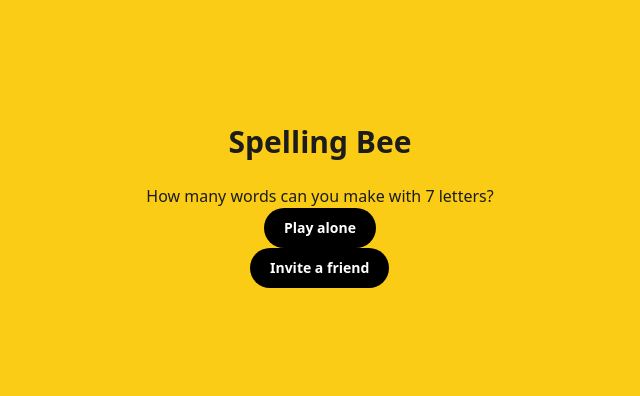
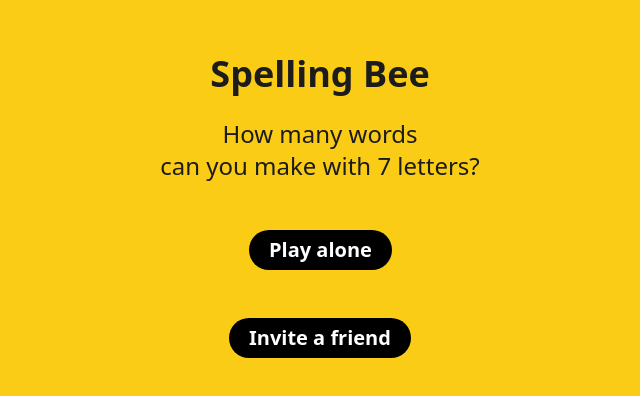
Before and after one commit to gros-pataplouf/spelling-bee, a React (Vite) app in the folder frontend/: page / in a window 1280 px wide. Shown: the part 194-590 px from the top of the page, without its empty margins (320-960 px from the left). Built offline with nearby package versions, Linux system fonts and the light colour scheme.

Commit message:
feat: improve styles

```diff
--- a/frontend/public/index.css
+++ b/frontend/public/index.css
@@ -1248,6 +1248,22 @@ html {
   line-height: 1.25rem;
 }
 
+.btn-md {
+  height: 2.5rem;
+  min-height: 2.5rem;
+  padding-left: 1.25rem;
+  padding-right: 1.25rem;
+}
+
+.btn-lg {
+  font-size: 1.125rem;
+  height: 3rem;
+  line-height: 1.75rem;
+  min-height: 3rem;
+  padding-left: 1.5rem;
+  padding-right: 1.5rem;
+}
+
 .btn:disabled {
   opacity: 0.5;
   pointer-events: none;
@@ -1602,6 +1618,15 @@ html {
   margin-right: 0.5rem;
 }
 
+.mx-auto {
+  margin-left: auto;
+  margin-right: auto;
+}
+
+.mb-4 {
+  margin-bottom: 1rem;
+}
+
 .block {
   display: block;
 }
@@ -1620,16 +1645,6 @@ html {
 
 .w-full {
   width: 100%;
-}
-
-@keyframes pulse {
-  50% {
-    opacity: .5;
-  }
-}
-
-.animate-pulse {
-  animation: pulse 2s cubic-bezier(0.4, 0, 0.6, 1) infinite;
 }
 
 @keyframes bounce {
@@ -1648,6 +1663,31 @@ html {
   animation: bounce 1s infinite;
 }
 
+@keyframes pulse {
+  50% {
+    opacity: .5;
+  }
+}
+
+.animate-pulse {
+  animation: pulse 2s cubic-bezier(0.4, 0, 0.6, 1) infinite;
+}
+
+@keyframes ping {
+  75%, 100% {
+    transform: scale(2);
+    opacity: 0;
+  }
+}
+
+.animate-ping {
+  animation: ping 1s cubic-bezier(0, 0, 0.2, 1) infinite;
+}
+
+.cursor-copy {
+  cursor: copy;
+}
+
 .flex-col {
   flex-direction: column;
 }
@@ -1662,6 +1702,12 @@ html {
 
 .justify-center {
   justify-content: center;
+}
+
+.space-y-12 > :not([hidden]) ~ :not([hidden]) {
+  --tw-space-y-reverse: 0;
+  margin-top: calc(3rem * calc(1 - var(--tw-space-y-reverse)));
+  margin-bottom: calc(3rem * var(--tw-space-y-reverse));
 }
 
 .rounded-full {
@@ -1691,9 +1737,24 @@ html {
   text-align: center;
 }
 
-.text-3xl {
-  font-size: 1.875rem;
-  line-height: 2.25rem;
+.text-2xl {
+  font-size: 1.5rem;
+  line-height: 2rem;
+}
+
+.text-4xl {
+  font-size: 2.25rem;
+  line-height: 2.5rem;
+}
+
+.text-lg {
+  font-size: 1.125rem;
+  line-height: 1.75rem;
+}
+
+.text-xl {
+  font-size: 1.25rem;
+  line-height: 1.75rem;
 }
 
 .font-bold {
@@ -1745,3 +1806,45 @@ html {
   top: calc(50% - 75px);
   left: calc(50% - 28.865px);
 }
+
+@media (prefers-color-scheme: dark) {
+  .dark\:bg-black {
+    --tw-bg-opacity: 1;
+    background-color: rgb(0 0 0 / var(--tw-bg-opacity));
+  }
+
+  .dark\:bg-gray-950 {
+    --tw-bg-opacity: 1;
+    background-color: rgb(3 7 18 / var(--tw-bg-opacity));
+  }
+
+  .dark\:bg-gray-800 {
+    --tw-bg-opacity: 1;
+    background-color: rgb(31 41 55 / var(--tw-bg-opacity));
+  }
+
+  .dark\:bg-gray-700 {
+    --tw-bg-opacity: 1;
+    background-color: rgb(55 65 81 / var(--tw-bg-opacity));
+  }
+
+  .dark\:text-black {
+    --tw-text-opacity: 1;
+    color: rgb(0 0 0 / var(--tw-text-opacity));
+  }
+
+  .dark\:text-red-900 {
+    --tw-text-opacity: 1;
+    color: rgb(127 29 29 / var(--tw-text-opacity));
+  }
+
+  .dark\:text-gray-100 {
+    --tw-text-opacity: 1;
+    color: rgb(243 244 246 / var(--tw-text-opacity));
+  }
+
+  .dark\:text-red-800 {
+    --tw-text-opacity: 1;
+    color: rgb(153 27 27 / var(--tw-text-opacity));
+  }
+}
--- a/frontend/src/App.tsx
+++ b/frontend/src/App.tsx
@@ -171,8 +171,8 @@ function App (): React.JSX.Element {
   }
 
   return (
-    <div className="bg-yellow-400 h-screen flex flex-col justify-center items-center">
-      <h1 className="font-semibold text-center pb-6 text-3xl">Spelling Bee</h1>
+    <div className="bg-yellow-400 h-screen flex flex-col justify-center items-cente">
+      <h1 className="font-semibold text-center pb-6 dark:text-black text-4xl">Spelling Bee</h1>
       {stateOfGame.phaseOfGame === PhaseOfGame.welcome && < Welcome startGame={startGame}/>}
       {stateOfGame.phaseOfGame === PhaseOfGame.joining && <Join startGame={startGame} stateOfGame={stateOfGame} setStateOfGame={setStateOfGame} />}
       {stateOfGame.phaseOfGame === PhaseOfGame.playing && <Game props={{ stateOfGame, setStateOfGame }}/>}
--- a/frontend/src/components/Join.tsx
+++ b/frontend/src/components/Join.tsx
@@ -4,7 +4,7 @@ import { type BaseSyntheticEvent, useState } from 'react'
 
 export default function Join (props: JoinProps): React.JSX.Element {
   const { startGame, setStateOfGame } = props
-  const [userInput, setUserInput] = useState('Player2')
+  const [userInput, setUserInput] = useState('player 2')
   function handleChange (e: BaseSyntheticEvent): void {
     const newName = e.target.value as string
     setUserInput(newName)
@@ -21,16 +21,16 @@ export default function Join (props: JoinProps): React.JSX.Element {
       }
     })
   }
-  return <>
-      <p>How many words can you make with 7 letters?</p>
-      <p>You have been invited to play spelling bee!</p>
-      <p>Please enter your name</p>
-      <input value={userInput} onChange={handleChange} onMouseLeave={submitName}/>
+  return <div className="flex flex-col space-y-12 text-center dark:text-black">
+      <p className="text-xl text-bold">How many words can you make with 7 letters?</p>
+      <p className="text-xl text-bold">You have been invited to play Spelling Bee!</p>
+      <p className="text-xl text-bold">Please enter your name:</p>
+      <input className="mx-auto input text-xl text-bold mb-4" value={userInput} onClick={ () => { userInput === 'player 2' && setUserInput('') } } onChange={handleChange} onMouseLeave={submitName}/>
       <button
-        className="btn btn-rounded text-white font-bold bg-black"
+        className="btn btn-rounded text-white font-bold bg-black mx-auto block"
         onClick={startGame('solo')}
       >
         Join game
       </button>
-    </>
+    </div>
 }
--- a/frontend/src/components/Notification.tsx
+++ b/frontend/src/components/Notification.tsx
@@ -22,7 +22,7 @@ export default function Notification (props: NotificationProps): React.JSX.Eleme
     }, 3000)
   }, [stateOfGame.message])
 
-  return <p className="animate-bounce">
+  return <p className="animate-bounce text-lg dark:text-red-900">
       &nbsp;
       <span id="notificationMessage">{stateOfGame.message?.content}</span>{' '}
       <span id="notificationPoints">{(stateOfGame.message?.points) != null && stateOfGame.message.points > 0 && '+'.concat(stateOfGame.message.points.toString())}</span>
--- a/frontend/src/components/PlayerStats.tsx
+++ b/frontend/src/components/PlayerStats.tsx
@@ -5,7 +5,7 @@ import { type PlayerStatsProps } from '../types/types'
 export default function PlayerStats (props: PlayerStatsProps): React.JSX.Element {
   const { stateOfGame } = props
 
-  return <div className="card bg-gray-200 m-4">
+  return <div className="card m-4">
       <p className="text-center">
         <span id="points">You have {stateOfGame.player1Points}</span> points
       </p>
--- a/frontend/src/components/Welcome.tsx
+++ b/frontend/src/components/Welcome.tsx
@@ -3,19 +3,19 @@ import { type WelcomeProps } from '../types/types'
 
 export default function Welcome (props: WelcomeProps): React.JSX.Element {
   const { startGame } = props
-  return <>
-      <p>How many words can you make with 7 letters?</p>
+  return <div className="flex flex-col space-y-12">
+      <p className="text-2xl text-center dark:text-black">How many words <br/> can you make with 7 letters?</p>
       <button
-        className="btn btn-rounded text-white font-bold bg-black"
+        className="btn btn-rounded text-white font-bold text-xl bg-black block mx-auto"
         onClick={startGame('solo')}
       >
         Play alone
       </button>
       <button
-        className="btn btn-rounded text-white font-bold bg-black"
+        className="btn btn-rounded text-white font-bold text-xl bg-black block mx-auto"
         onClick={startGame('multiplayer')}
       >
         Invite a friend
       </button>
-    </>
+    </div>
 }
--- a/frontend/src/components/WelcomeMultiplayer.tsx
+++ b/frontend/src/components/WelcomeMultiplayer.tsx
@@ -28,21 +28,21 @@ export default function WelcomeMultiplayer ({ props }: GameProps): React.JSX.Ele
     setNotification('Success! Waiting for your friend to join the game')
   }
   if (stateOfGame.player1Name === null) {
-    return <>
-    <p>Please enter your name</p>
-    <input value={userInput} onChange={handleChange} />
+    return <div className="flex flex-col space-y-12 text-center dark:text-black">
+    <p className="text-xl text-bold">Please enter your name</p>
+    <input className="mx-auto input" value={userInput} onChange={handleChange} onClick={() => { userInput === 'your name' && setUserInput('') }}/>
     <button
-        className="btn btn-rounded text-white font-bold bg-black"
+        className="btn btn-rounded text-white font-bold bg-black mx-auto block"
         onClick={submitName}
       >
         Confirm
       </button>
-  </>
+  </div>
   }
-  return <>
-      <p>Send this link to your friend</p>
-      <p>{window.location.href}</p>
-      <button className="btn btn-solid-secondary btn-sm" onClick={copyToClipBoard}>Copy</button>
-      <p>{notification}</p>
-    </>
+  return <div className="flex flex-col space-y-12 text-center dark:text-black">
+      <p className="text-xl text-bold">Send this link to your friend</p>
+      <p className="text-xl text-bold cursor-copy" onClick={copyToClipBoard}>{window.location.href}</p>
+      <button className="btn btn-solid-secondary btn-lg block mx-auto dark:bg-gray-700 dark:text-gray-100" onClick={copyToClipBoard}>Copy</button>
+      <p className="text-2xl dark:text-red-800 animate-pulse">{notification}</p>
+    </div>
 }
```
